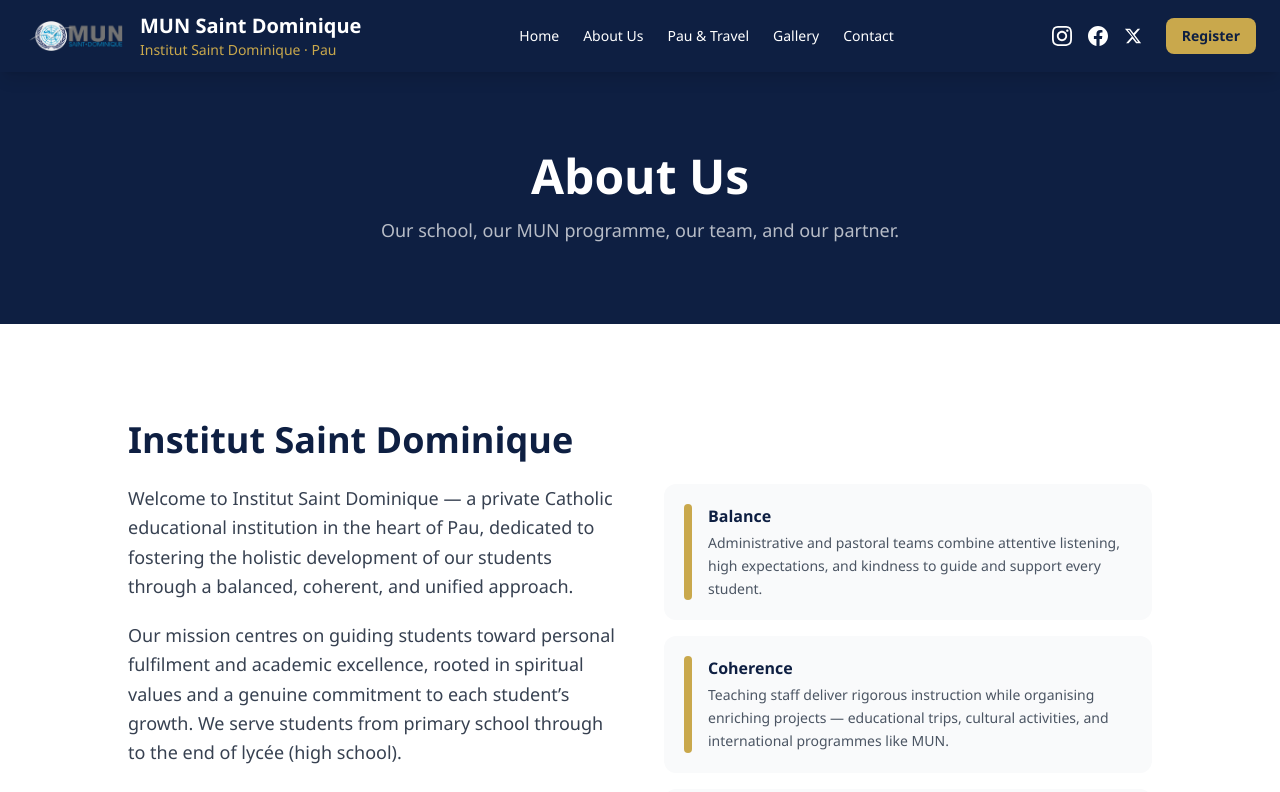
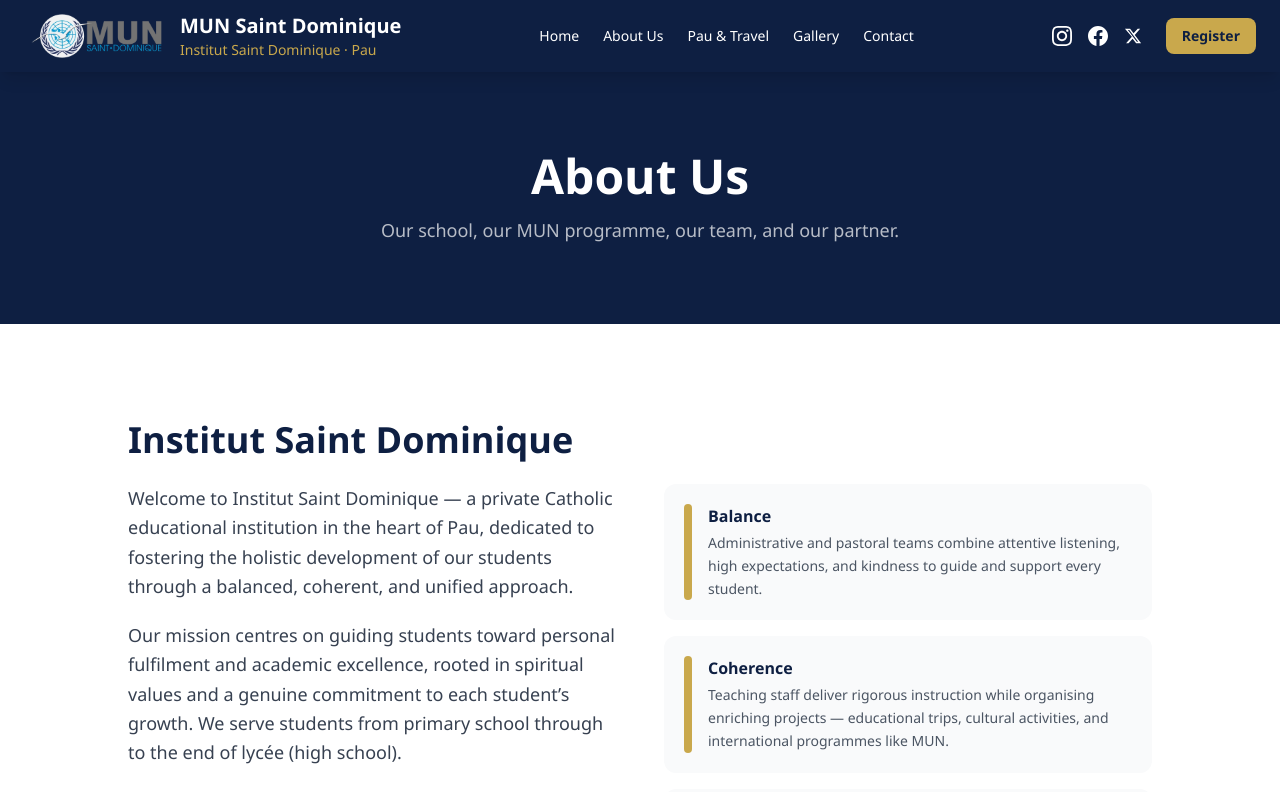
Before and after one commit to gastongabaixtucf8/projet-MUN-saintdo, a Next.js app: page /about in a window 1280 px wide. Shown: the top 792 px of the page. Built offline with nearby package versions, Linux system fonts and the light colour scheme.

Commit message:
auto-save

```diff
--- a/components/Header.tsx
+++ b/components/Header.tsx
@@ -48,8 +48,8 @@ export default function Header() {
           <Image
             src="/images/logo MUN.webp"
             alt="MUN Saint Dominique"
-            width={100}
-            height={100}
+            width={140}
+            height={140}
             className="rounded-md"
           />
           <div className="hidden sm:block leading-tight">
```
